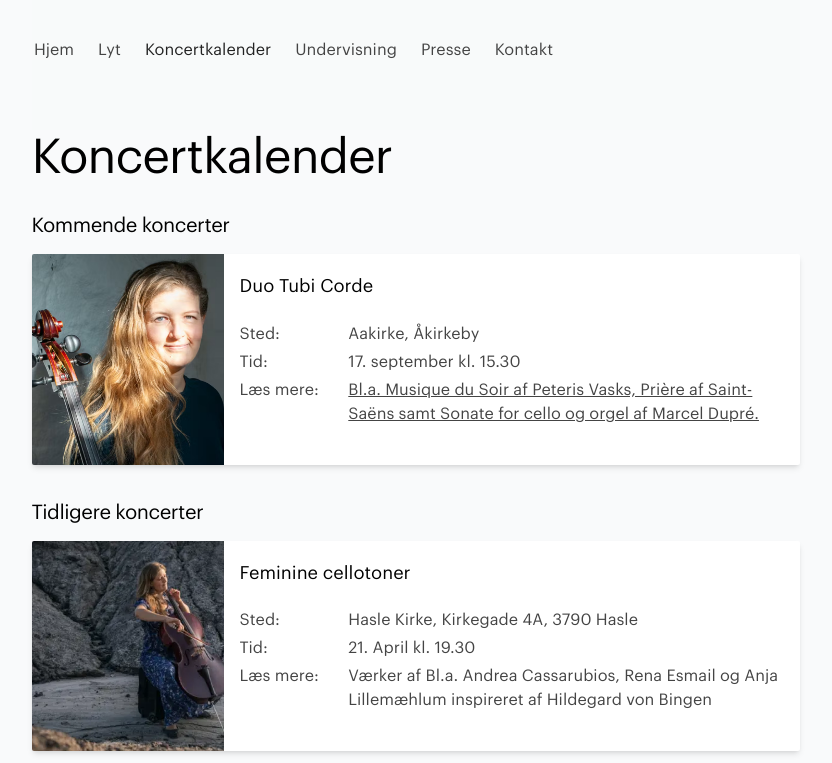
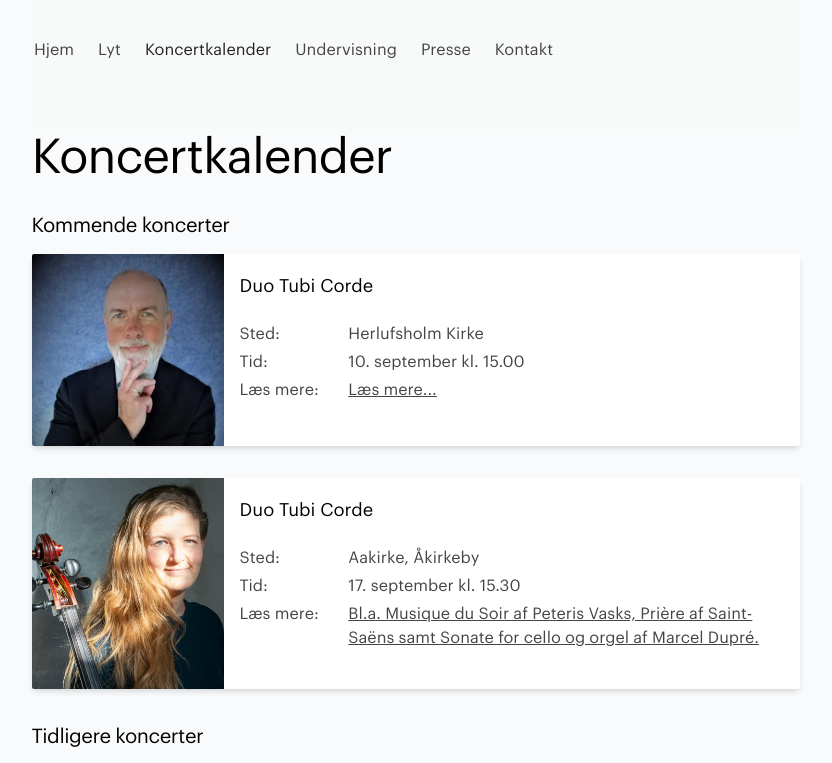
Before and after one commit to dzgreen/anjalillemaehlum.dk, a Next.js app: page /koncertkalender in a window 1280 px wide. Shown: the top 763 px of the page, without its empty margins (217-1049 px from the left). Built offline with nearby package versions, Linux system fonts and the light colour scheme.

Commit message:
added koncert

```diff
--- a/pages/koncertkalender.tsx
+++ b/pages/koncertkalender.tsx
@@ -11,6 +11,25 @@ export default function Koncertkalender({ koncertkalender }) {
         <h2 className="pb-4 text-lg font-semibold tracking-tight text-black md:text-xl">
           Kommende koncerter
         </h2>
+
+        <div className="flex flex-col space-y-8 pb-8">
+          <Koncertkort
+            title="Duo Tubi Corde"
+            sted="Herlufsholm Kirke"
+            tid="10. september kl. 15.00"
+            entre={
+              <a
+                href="https://www.herlufsholmkirke.dk/begivenhed/10-9-2023-koncert-sang-violin-og-orgel-36033"
+                target="_blank"
+                rel="noreferrer"
+                className="underline"
+              >
+              Læs mere...
+              </a>
+            }
+            img={`/images/karsten.webp`}
+          ></Koncertkort>
+        </div>
 
         <div className="flex flex-col space-y-8 pb-8">
           <Koncertkort
```
Also changed, not shown: public/images/karsten.webp (added).
